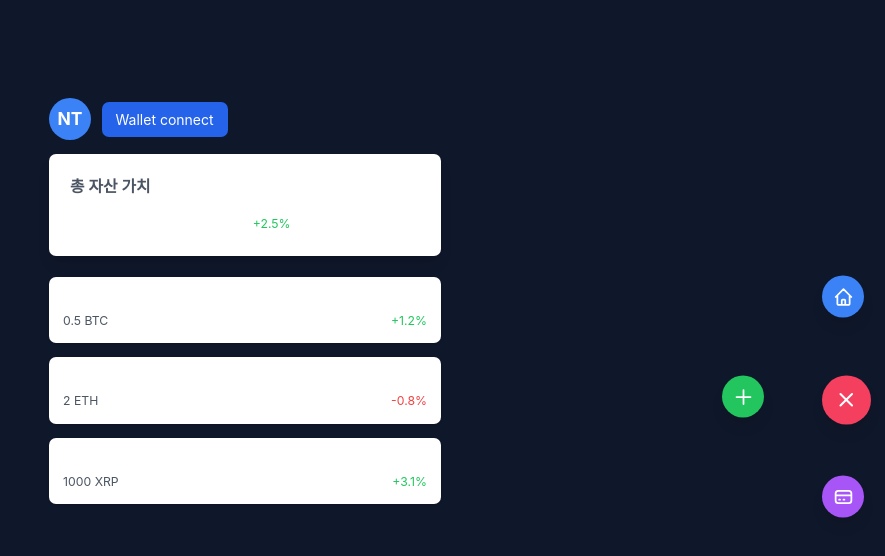
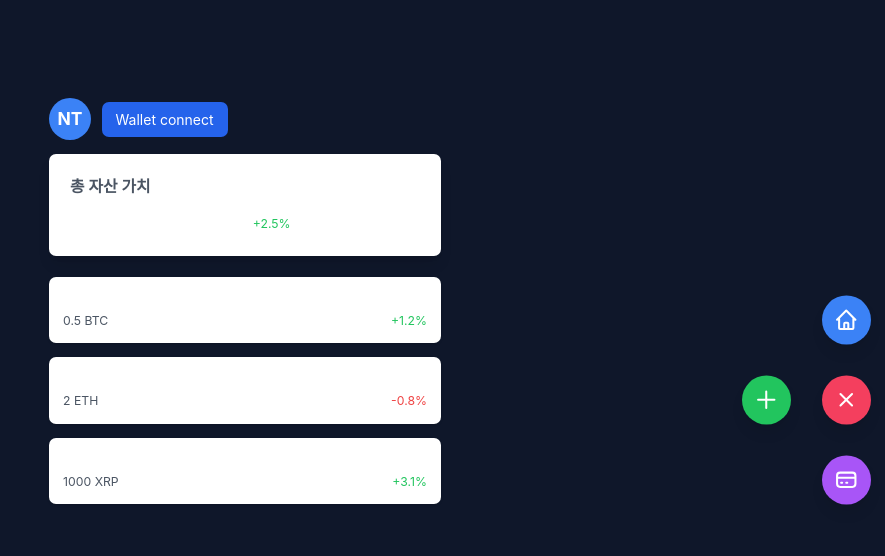
Before and after one commit to imsourceboom/nomorethink-front, a Next.js app: page / in a window 1280 px wide. Both pictures are taken after a click on the button 1241 px from the left and 400 px from the top of the page. Shown: the top 556 px of the page, without its empty margins (395-1280 px from the left). Built offline with nearby package versions, Linux system fonts and the light colour scheme.

Commit message:
style: 서브 버튼 크기를 메인 버튼과 동일하게 조정하고 간격 축소

```diff
--- a/app/components/FloatingMenu.tsx
+++ b/app/components/FloatingMenu.tsx
@@ -22,7 +22,7 @@ export default function FloatingMenu({ onMenuClick }: FloatingMenuProps) {
     };
 
     // 서브메뉴 버튼들의 위치를 계산하는 함수 (반원 형태)
-    const calculatePosition = (index: number, total: number, radius: number = 100) => {
+    const calculatePosition = (index: number, total: number, radius: number = 80) => {
         // 180도(π 라디안)를 버튼 개수로 나누어 각도 계산
         const angle = (index * (180 / (total - 1)) - 90) * (Math.PI / 180);
         const x = -radius * Math.cos(angle); // 왼쪽으로 배치하기 위해 x 좌표에 마이너스
@@ -37,13 +37,13 @@ export default function FloatingMenu({ onMenuClick }: FloatingMenuProps) {
                 {/* 홈 버튼 */}
                 <button
                     onClick={() => handleNavigation('/')}
-                    className="absolute w-12 h-12 bg-blue-500 rounded-full shadow-lg flex items-center justify-center hover:scale-110 transition-transform"
+                    className="absolute w-14 h-14 bg-blue-500 rounded-full shadow-lg flex items-center justify-center hover:scale-110 transition-transform"
                     style={{
                         transform: isOpen ? `translate(${calculatePosition(0, 3).x}px, ${calculatePosition(0, 3).y}px)` : 'translate(0, 0)',
                         transition: 'transform 0.3s ease-out'
                     }}
                 >
-                    <svg className="w-6 h-6 text-white" fill="none" viewBox="0 0 24 24" stroke="currentColor">
+                    <svg className="w-7 h-7 text-white" fill="none" viewBox="0 0 24 24" stroke="currentColor">
                         <path strokeLinecap="round" strokeLinejoin="round" strokeWidth={2} d="M3 12l2-2m0 0l7-7 7 7M5 10v10a1 1 0 001 1h3m10-11l2 2m-2-2v10a1 1 0 01-1 1h-3m-6 0a1 1 0 001-1v-4a1 1 0 011-1h2a1 1 0 011 1v4a1 1 0 001 1m-6 0h6" />
                     </svg>
                 </button>
@@ -51,13 +51,13 @@ export default function FloatingMenu({ onMenuClick }: FloatingMenuProps) {
                 {/* 추가 버튼 */}
                 <button
                     onClick={() => handleNavigation('/add')}
-                    className="absolute w-12 h-12 bg-green-500 rounded-full shadow-lg flex items-center justify-center hover:scale-110 transition-transform"
+                    className="absolute w-14 h-14 bg-green-500 rounded-full shadow-lg flex items-center justify-center hover:scale-110 transition-transform"
                     style={{
                         transform: isOpen ? `translate(${calculatePosition(1, 3).x}px, ${calculatePosition(1, 3).y}px)` : 'translate(0, 0)',
                         transition: 'transform 0.3s ease-out'
                     }}
                 >
-                    <svg className="w-6 h-6 text-white" fill="none" viewBox="0 0 24 24" stroke="currentColor">
+                    <svg className="w-7 h-7 text-white" fill="none" viewBox="0 0 24 24" stroke="currentColor">
                         <path strokeLinecap="round" strokeLinejoin="round" strokeWidth={2} d="M12 4v16m8-8H4" />
                     </svg>
                 </button>
@@ -65,13 +65,13 @@ export default function FloatingMenu({ onMenuClick }: FloatingMenuProps) {
                 {/* 지갑 버튼 */}
                 <button
                     onClick={() => handleNavigation('/wallet')}
-                    className="absolute w-12 h-12 bg-purple-500 rounded-full shadow-lg flex items-center justify-center hover:scale-110 transition-transform"
+                    className="absolute w-14 h-14 bg-purple-500 rounded-full shadow-lg flex items-center justify-center hover:scale-110 transition-transform"
                     style={{
                         transform: isOpen ? `translate(${calculatePosition(2, 3).x}px, ${calculatePosition(2, 3).y}px)` : 'translate(0, 0)',
                         transition: 'transform 0.3s ease-out'
                     }}
                 >
-                    <svg className="w-6 h-6 text-white" fill="none" viewBox="0 0 24 24" stroke="currentColor">
+                    <svg className="w-7 h-7 text-white" fill="none" viewBox="0 0 24 24" stroke="currentColor">
                         <path strokeLinecap="round" strokeLinejoin="round" strokeWidth={2} d="M3 10h18M7 15h1m4 0h1m-7 4h12a3 3 0 003-3V8a3 3 0 00-3-3H6a3 3 0 00-3 3v8a3 3 0 003 3z" />
                     </svg>
                 </button>
```
